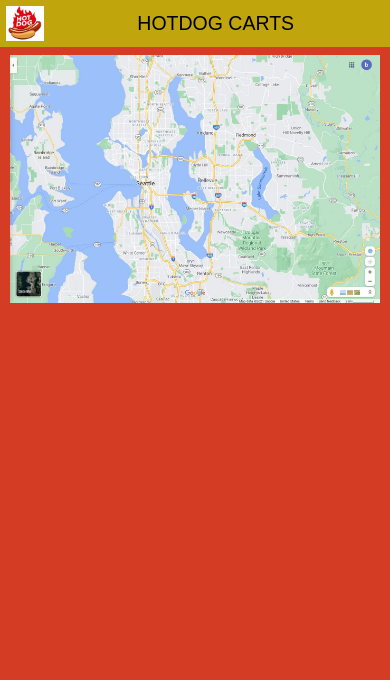
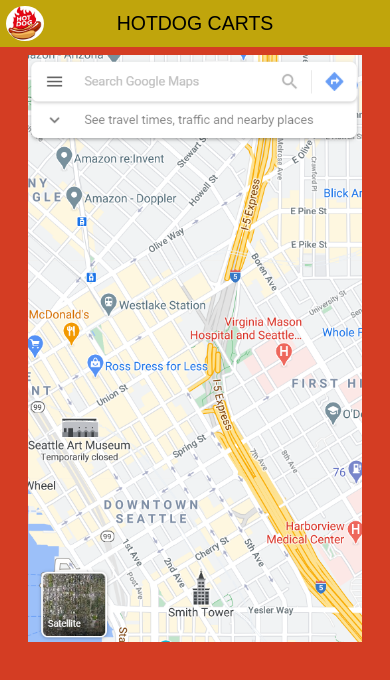
Before and after one commit to CodeSmartBiks/AD320-Group2-TeamProject, a React (Create React App) app in the folder frontend-react/: page / in a window 390 px wide. Shown: the top 680 px of the page. Built offline with nearby package versions, Linux system fonts and the light colour scheme.

Commit message:
adjustments to components for ccs use

```diff
--- a/frontend-react/src/components/Header.js
+++ b/frontend-react/src/components/Header.js
@@ -2,7 +2,7 @@
 function Header() {
   return (
     <header>
-      <img src={`${window.location.origin}/Hotdog_logo.jpg`}/*width="100"*/ />
+      <img className="logo" src={`${window.location.origin}/Hotdog_logo.jpg`} />
       <h1>HOTDOG CARTS</h1>
     </header>
 
--- a/frontend-react/src/components/Map.js
+++ b/frontend-react/src/components/Map.js
@@ -1,8 +1,9 @@
 function Map(props) {
     return (
-        <div>
+        <div className="mapimage">
             {/* <h2>CART LOCATIONS</h2> */}
-            <img src={`${window.location.origin}/MapForCartLocation.JPG`} /* width="500" height="350" */ />
+            <img className="desktop" src={`${window.location.origin}/MapForCartLocation.JPG`} />
+            <img className="mobile" src={`${window.location.origin}/Mobile_Map.PNG`} />
         </div>
     )
 }
--- a/frontend-react/src/index.css
+++ b/frontend-react/src/index.css
@@ -12,23 +12,27 @@
 
 #wrapper {
   width: 95%;
-  margin:auto;
+  margin: auto;
+
 }
 header {
   background-color: rgb(192, 165, 12);
   min-height:fit-content;
   padding: .25em;
+  text-align: center;
 }
 
 header img {
   width: 10%;
+  border-radius: 50%;
 
 
 }
 
 h1 {
-  text-align: center;
+
   font-weight: normal;
+  width: 70%;
   margin: auto;
   line-height: 2em;
   font-size: 5vw;
@@ -54,7 +58,12 @@
   background-color:mediumblue;
 }
 
-
+.mapimage {
+  width:90%;
+  display: block;
+  margin-left: auto;
+  margin-right: auto;
+}
 
 img {
   margin-top: .5em;
@@ -82,17 +91,33 @@
 
 /* DESKTOP */
 @media all and (min-width:1200px) {
+  img.desktop {
+    width:100%;
+    display:inline-block;
+  }
 
+  img.mobile {
+    display:none;
+}
 }
 
 /* TABLET */
 @media all and (min-width:701px) and (max-width:1199px) {
-
+  img.mobile {
+    display:none;
+}
 }
 
 /* BIG PHONE */
 @media all and (max-width:700px) {
+  img.desktop {
+    display:none;
+  }
 
+  img.mobile {
+    width:95%;
+    display:inline-block;
+  }
 }
 
 /* SMALL PHONE */
@@ -102,13 +127,23 @@
   }
   header img {
     margin: .1em;
+    /* margin-top: .1em;
+    margin-bottom: .1em;
+    margin-left:3em; */
     padding: 0;
-    /* height: auto; */
     float: left;
   }
 
   img {
     width: 95%;
+  }
+  img.desktop {
+    display:none;
+  }
+
+  img.mobile {
+    width:95%;
+    display:inline-block;
   }
 }
 
```
